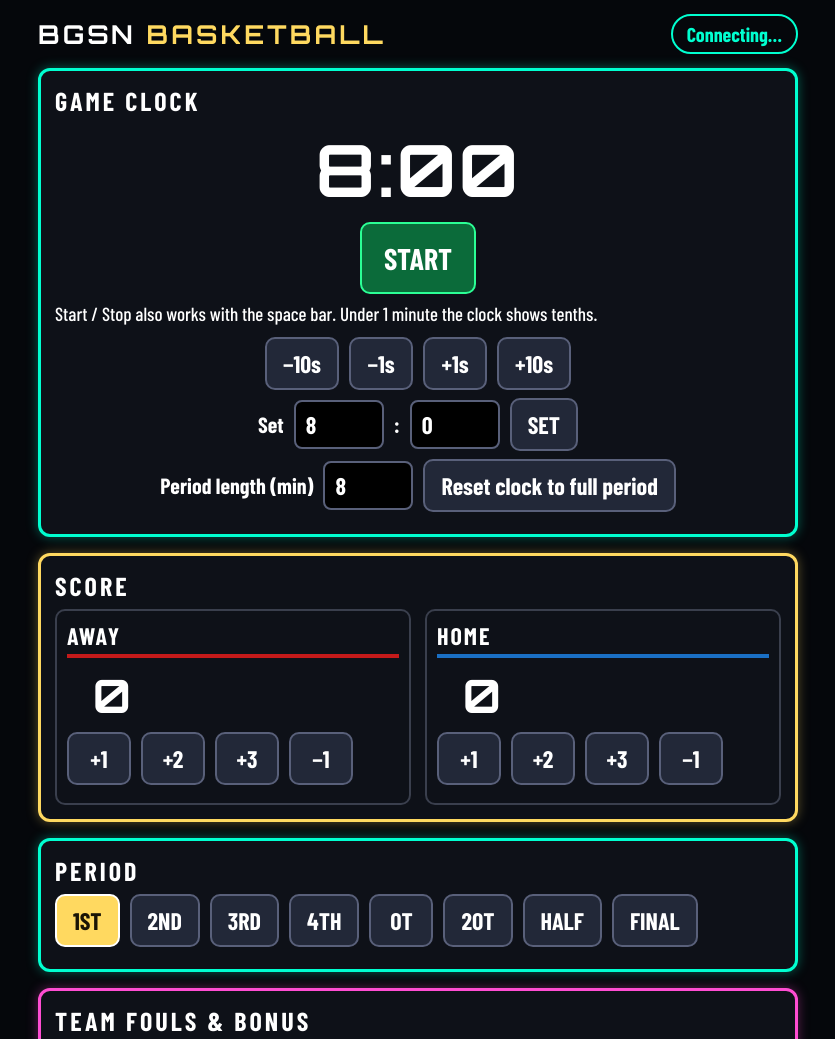
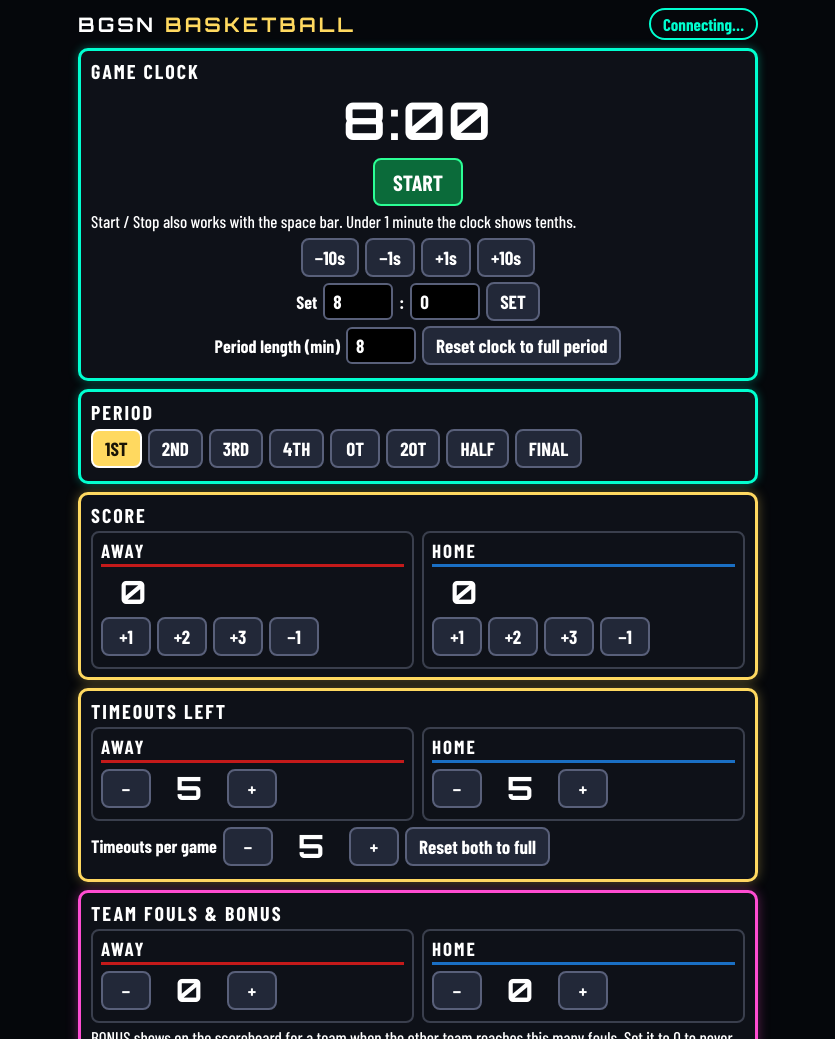
Before and after one commit to BGSNvp/bgsnbasketball, a plain HTML site: page index.html in a window 1280 px wide. Shown: the top 1039 px of the page, without its empty margins (222-1057 px from the left). Drawn offline with nearby package versions, Linux system fonts and the light colour scheme; no server answers.

Commit message:
Controller: reorder Period, Score, Timeouts, Fouls; more compact
Co-Authored-By: Devin AI <158243242+devin-ai-integration[bot]@users.noreply.github.com>

```diff
--- a/index.html
+++ b/index.html
@@ -8,43 +8,42 @@
 <style>
   :root { --bg: #05070b; --card: #0e1118; --neon: #00ffd0; --gold: #ffd960; --red: #ff4d4d; --text: #ffffff; }
   * { margin: 0; padding: 0; box-sizing: border-box; }
-  body { background: var(--bg); color: var(--text); font-family: 'Barlow Condensed', sans-serif; font-size: 22px; padding: 14px; }
-  header { display: flex; justify-content: space-between; align-items: center; flex-wrap: wrap; gap: 10px; max-width: 760px; margin: 0 auto 14px; }
-  h1 { font-family: 'Orbitron', sans-serif; font-size: 26px; letter-spacing: 3px; }
+  body { background: var(--bg); color: var(--text); font-family: 'Barlow Condensed', sans-serif; font-size: 18px; padding: 8px; }
+  header { display: flex; justify-content: space-between; align-items: center; flex-wrap: wrap; gap: 10px; max-width: 680px; margin: 0 auto 8px; }
+  h1 { font-family: 'Orbitron', sans-serif; font-size: 20px; letter-spacing: 3px; }
   h1 span { color: var(--gold); }
-  #status { font-size: 20px; font-weight: 700; padding: 6px 14px; border-radius: 20px; border: 2px solid var(--neon); color: var(--neon); }
+  #status { font-size: 17px; font-weight: 700; padding: 4px 12px; border-radius: 20px; border: 2px solid var(--neon); color: var(--neon); }
   #status.bad { border-color: var(--red); color: var(--red); }
-  .wrap { max-width: 760px; margin: 0 auto; display: grid; gap: 16px; }
-  section { background: var(--card); border: 3px solid var(--neon); border-radius: 12px; padding: 14px; box-shadow: 0 0 12px rgba(0,255,208,0.35); }
+  .wrap { max-width: 680px; margin: 0 auto; display: grid; gap: 8px; }
+  section { background: var(--card); border: 3px solid var(--neon); border-radius: 10px; padding: 8px 10px; box-shadow: 0 0 10px rgba(0,255,208,0.35); }
   section.gold { border-color: var(--gold); box-shadow: 0 0 12px rgba(255,217,96,0.35); }
   section.pink { border-color: #ff4dd2; box-shadow: 0 0 12px rgba(255,77,210,0.35); }
-  h2 { font-size: 26px; letter-spacing: 3px; text-transform: uppercase; margin-bottom: 8px; }
-  .note { color: #fff; font-size: 19px; line-height: 1.3; margin: 6px 0 10px; }
-  .row { display: flex; gap: 10px; flex-wrap: wrap; align-items: center; margin: 8px 0; }
-  .cols { display: grid; grid-template-columns: 1fr 1fr; gap: 14px; }
-  .team { border: 2px solid #3a3f4d; border-radius: 10px; padding: 10px; }
-  .team h3 { font-size: 24px; letter-spacing: 2px; text-transform: uppercase; border-bottom: 4px solid; padding-bottom: 4px; margin-bottom: 8px; }
-  button { font-family: inherit; font-size: 24px; font-weight: 700; color: #fff; background: #222838; border: 2px solid #59607a; border-radius: 10px; padding: 10px 16px; min-width: 64px; cursor: pointer; }
+  h2 { font-size: 20px; letter-spacing: 2px; text-transform: uppercase; margin-bottom: 4px; }
+  .note { color: #fff; font-size: 17px; line-height: 1.25; margin: 4px 0 6px; }
+  .row { display: flex; gap: 6px; flex-wrap: wrap; align-items: center; margin: 5px 0; }
+  .cols { display: grid; grid-template-columns: 1fr 1fr; gap: 8px; }
+  .team { border: 2px solid #3a3f4d; border-radius: 8px; padding: 6px 8px; }
+  .team h3 { font-size: 19px; letter-spacing: 2px; text-transform: uppercase; border-bottom: 3px solid; padding-bottom: 2px; margin-bottom: 4px; }
+  button { font-family: inherit; font-size: 19px; font-weight: 700; color: #fff; background: #222838; border: 2px solid #59607a; border-radius: 8px; padding: 6px 12px; min-width: 50px; cursor: pointer; }
   button:active { transform: scale(0.96); }
-  button.big { font-size: 30px; padding: 16px 22px; }
+  button.big { font-size: 22px; padding: 9px 18px; }
   button.go { background: #0b6b3a; border-color: #2bff95; }
   button.stop { background: #7a1010; border-color: var(--red); }
   button.sel { background: var(--gold); color: #1a1405; border-color: #fff; }
-  .num { font-family: 'Orbitron', sans-serif; font-size: 46px; min-width: 90px; text-align: center; }
-  .clock { font-family: 'Orbitron', sans-serif; font-size: 72px; text-align: center; letter-spacing: 2px; }
+  .num { font-family: 'Orbitron', sans-serif; font-size: 32px; min-width: 64px; text-align: center; }
+  .clock { font-family: 'Orbitron', sans-serif; font-size: 52px; text-align: center; letter-spacing: 2px; }
   .clock.running { color: #2bff95; }
-  input[type=text], input[type=number] { font-family: inherit; font-size: 24px; font-weight: 700; padding: 8px 10px; border-radius: 8px; border: 2px solid #59607a; background: #000; color: #fff; text-transform: uppercase; min-width: 0; }
-  input[type=number] { width: 90px; }
-  input[type=color] { width: 64px; height: 48px; border: 2px solid #59607a; border-radius: 8px; background: #000; }
+  input[type=text], input[type=number] { font-family: inherit; font-size: 19px; font-weight: 700; padding: 5px 8px; border-radius: 6px; border: 2px solid #59607a; background: #000; color: #fff; text-transform: uppercase; min-width: 0; }
+  input[type=number] { width: 70px; }
+  input[type=color] { width: 54px; height: 38px; border: 2px solid #59607a; border-radius: 8px; background: #000; }
   label { font-weight: 700; }
-  .logo-prev { width: 64px; height: 48px; object-fit: contain; background: #000; border: 2px solid #3a3f4d; border-radius: 8px; }
-  @media (max-width: 560px) { .cols { grid-template-columns: 1fr; } .clock { font-size: 56px; } }
+  .logo-prev { width: 54px; height: 38px; object-fit: contain; background: #000; border: 2px solid #3a3f4d; border-radius: 8px; }
+  @media (max-width: 560px) { .cols { grid-template-columns: 1fr; } .clock { font-size: 44px; } }
 </style>
 </head>
 <body>
 <header><h1>BGSN <span>BASKETBALL</span></h1><div id="status">Connecting…</div></header>
 <div class="wrap">
-
   <section>
     <h2>Game Clock</h2>
     <div class="clock" id="clock">8:00</div>
@@ -63,6 +62,11 @@
     </div>
   </section>
 
+  <section>
+    <h2>Period</h2>
+    <div class="row" id="periods"></div>
+  </section>
+
   <section class="gold">
     <h2>Score</h2>
     <div class="cols">
@@ -77,9 +81,14 @@
     </div>
   </section>
 
-  <section>
-    <h2>Period</h2>
-    <div class="row" id="periods"></div>
+  <section class="gold">
+    <h2>Timeouts Left</h2>
+    <div class="cols">
+      <div class="team"><h3 class="awayH">AWAY</h3><div class="row"><button data-to="away:-1">−</button><span class="num" id="awayTO">5</span><button data-to="away:1">+</button></div></div>
+      <div class="team"><h3 class="homeH">HOME</h3><div class="row"><button data-to="home:-1">−</button><span class="num" id="homeTO">5</span><button data-to="home:1">+</button></div></div>
+    </div>
+    <div class="row"><label>Timeouts per game</label><button data-maxto="-1">−</button><span class="num" id="maxTO">5</span><button data-maxto="1">+</button>
+      <button id="resetTO">Reset both to full</button></div>
   </section>
 
   <section class="pink">
@@ -91,16 +100,6 @@
     <div class="note">BONUS shows on the scoreboard for a team when the other team reaches this many fouls. Set it to 0 to never show BONUS.</div>
     <div class="row"><label>Bonus at</label><button data-bonus="-1">−</button><span class="num" id="bonusAt">5</span><button data-bonus="1">+</button>
       <button id="resetFouls">Reset both fouls to 0</button></div>
-  </section>
-
-  <section class="gold">
-    <h2>Timeouts Left</h2>
-    <div class="cols">
-      <div class="team"><h3 class="awayH">AWAY</h3><div class="row"><button data-to="away:-1">−</button><span class="num" id="awayTO">5</span><button data-to="away:1">+</button></div></div>
-      <div class="team"><h3 class="homeH">HOME</h3><div class="row"><button data-to="home:-1">−</button><span class="num" id="homeTO">5</span><button data-to="home:1">+</button></div></div>
-    </div>
-    <div class="row"><label>Timeouts per game</label><button data-maxto="-1">−</button><span class="num" id="maxTO">5</span><button data-maxto="1">+</button>
-      <button id="resetTO">Reset both to full</button></div>
   </section>
 
   <section>
```
